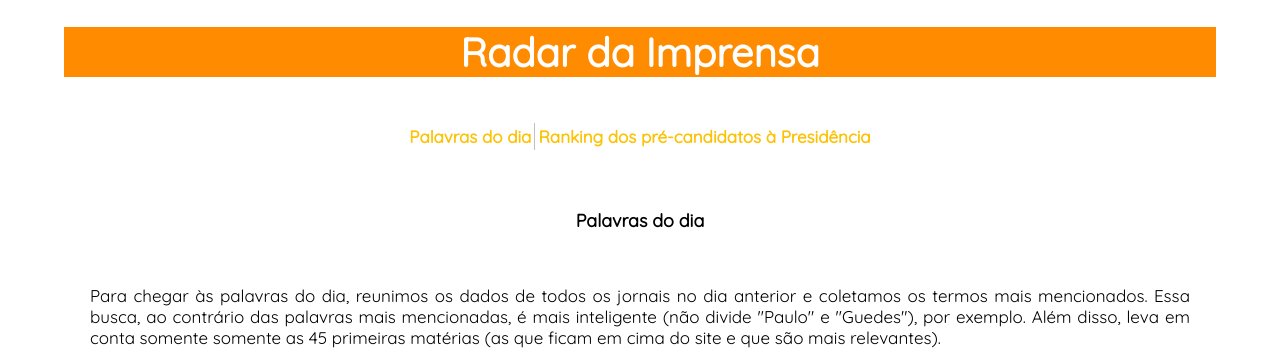
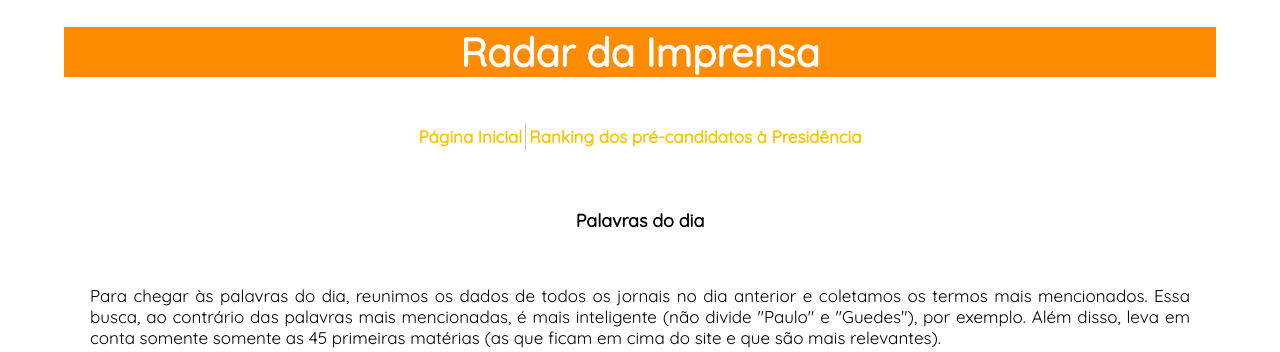
Before and after one commit to victorfariassb/iPrensa, a Flask app: template templates/palavra_dia.html in a window 1280 px wide. Shown: the top 352 px of the page. Run offline with Flask 2, Linux system fonts and the light colour scheme; the template is opened without the code that fills it, so the values that code supplies are empty; parts of the project's set-up code (start-up, migrations or seed data) failed here and were passed over.

Commit message:
Update palavra_dia.html

```diff
--- a/templates/palavra_dia.html
+++ b/templates/palavra_dia.html
@@ -92,7 +92,7 @@
   </div>
   <nav>
       <ul class="menu">
-        <li><a href="/palavra_dia">Palavras do dia</a></li>
+        <li><a href="/">Página Inicial</a></li>
         <li><a href="/ranking_candidatos">Ranking dos pré-candidatos à Presidência</a></li>
       </ul>
     </nav>
```
